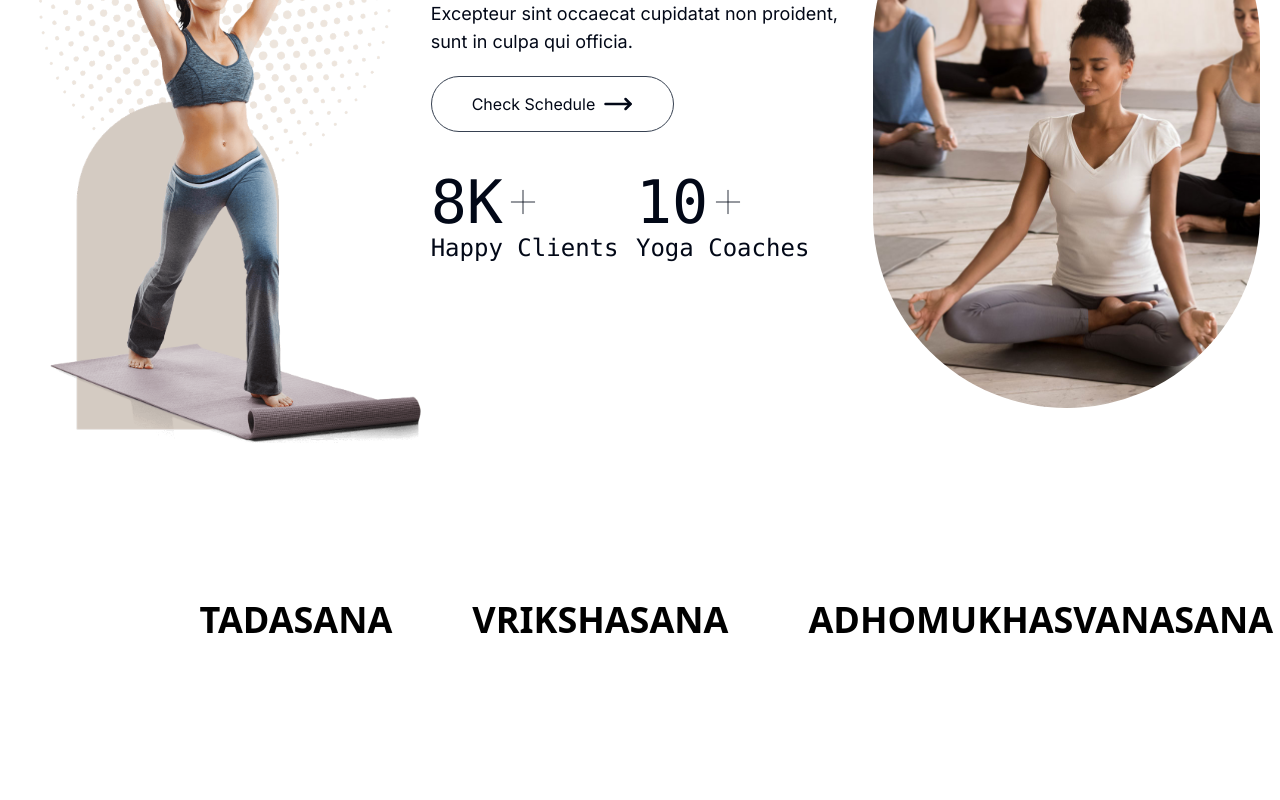
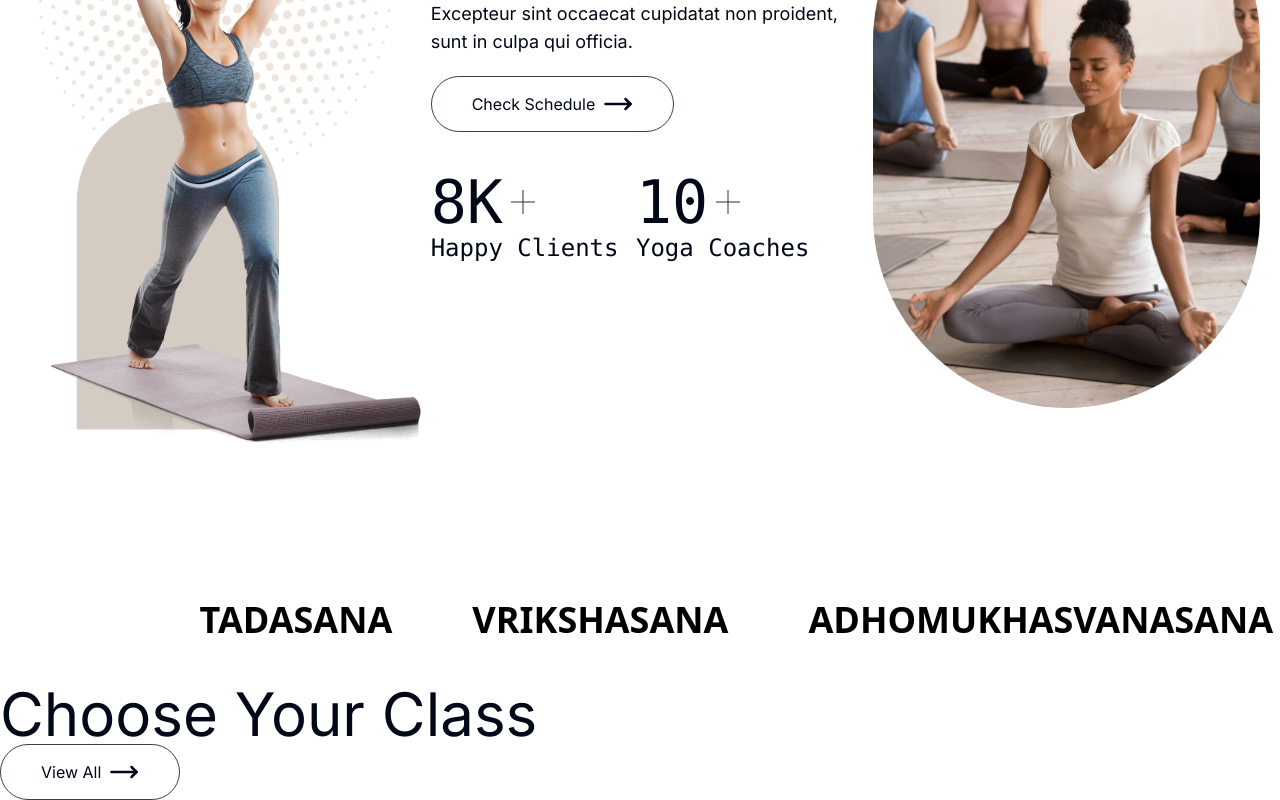
Before and after one commit to vikash0p/yoga, a Next.js app: page / in a window 1280 px wide. Shown: the part 1108-1908 px from the top of the page. Before the commit the page ends 1792 px from the top, so only its background shows below. Built offline with nearby package versions, Linux system fonts and the light colour scheme; a web font is replaced by a local one.

Commit message:
create a new components classsess

```diff
--- a/app/page.tsx
+++ b/app/page.tsx
@@ -1,4 +1,5 @@
 import Carousel from '@/components/Carousel'
+import Classess from '@/components/HomeComp/Classess';
 import Perfect from '@/components/HomeComp/Perfect';
 import YogaAssan from '@/components/HomeComp/YogaAssan';
 import { Elsie } from 'next/font/google';
@@ -12,6 +13,7 @@ const Home = () => {
         <Carousel elsie={elsie} />
         <Perfect />
         <YogaAssan />
+        <Classess/>
     </div>
   )
 }
--- /dev/null
+++ b/components/HomeComp/Classess.tsx
@@ -0,0 +1,16 @@
+import React from 'react'
+import MyButton from '../reusableComp/MyButton';
+
+const Classess = () => {
+  return (
+    <div>
+      <div className="">
+        <h1 className='tex-3xl md:text-4xl lg:text-5xl xl:text-6xl'>Choose Your Class</h1>
+        <MyButton text='View All' />
+      </div>
+      <div className=""></div>
+    </div>
+  );
+}
+
+export default Classess
```
